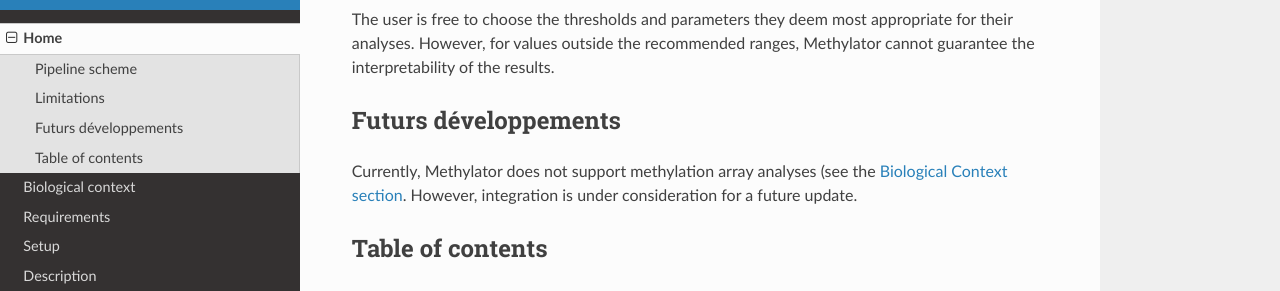
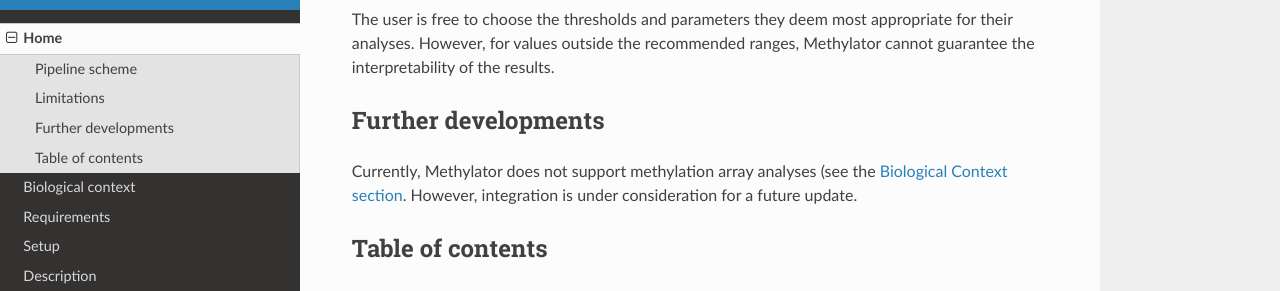
Before and after one commit to parisepigenetics/Methylator-Documentation, an MkDocs documentation site: the page built from docs/index.md, in a window 1280 px wide and 900 px high, scrolled down 2280 px. Shown: the part 156-447 px from the top of the window. Built offline with MkDocs 1.6.1, drawn with Linux system fonts in a browser that asks for light colours; nearby versions of some CDN libraries.

Commit message:
Update index.md

```diff
--- a/docs/index.md
+++ b/docs/index.md
@@ -31,7 +31,7 @@ Methylator does not have a graphical interface, so its use requires basic knowle
 The user is free to choose the thresholds and parameters they deem most appropriate for their analyses. However, for values outside the recommended ranges, Methylator cannot guarantee the interpretability of the results.
 
 
-## Futurs développements
+## Further developments
 
 Currently, Methylator does not support methylation array analyses (see the [Biological Context section](biological_context.md). However, integration is under consideration for a future update.
 
```
